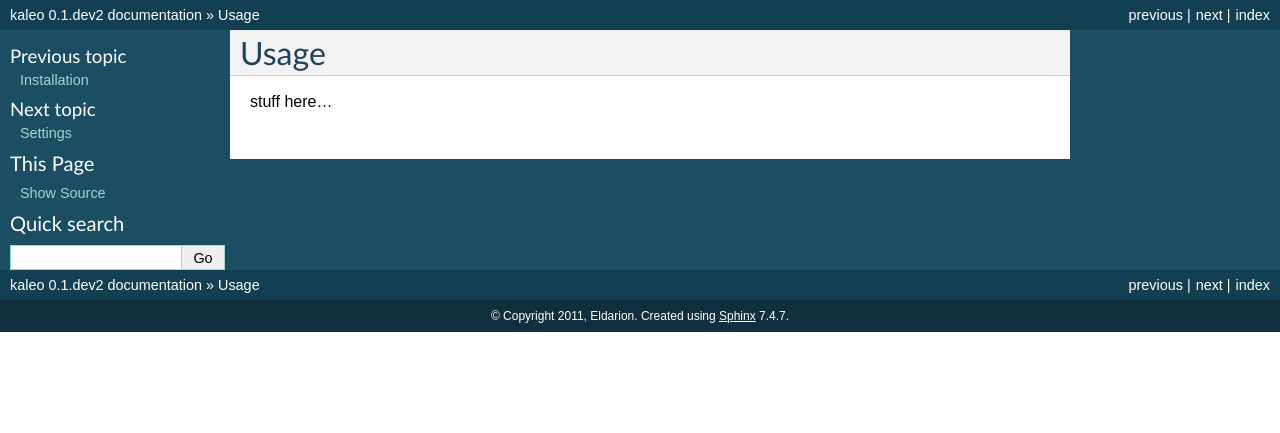
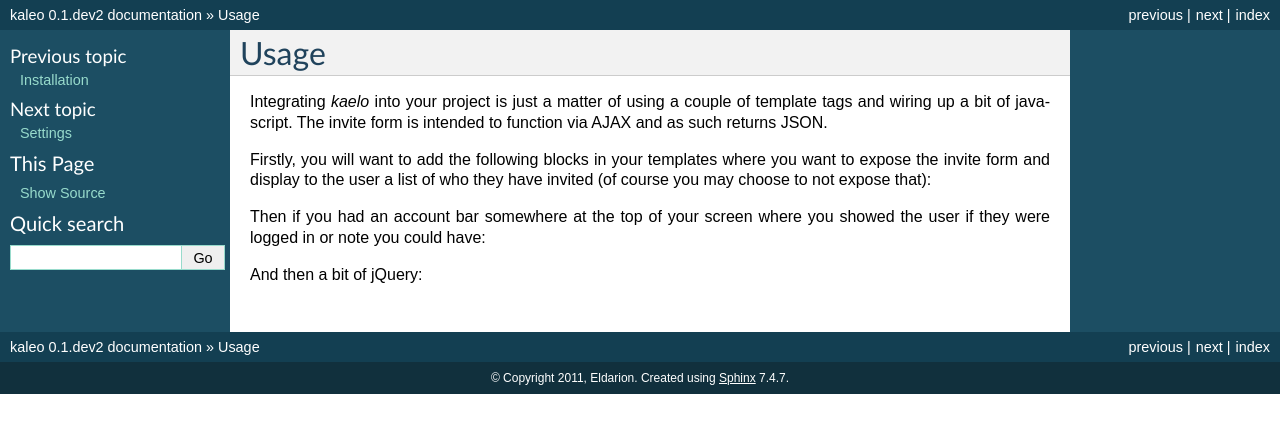
Before and after one commit to pinax/pinax-invitations, a Sphinx documentation site: the page built from docs/usage.rst, in a window 1280 px wide. Shown: the top 433 px of the page. Built offline with Sphinx 7.4.7, drawn with Linux system fonts in a browser that asks for light colours.

Commit message:
wrote usage docs

```diff
--- a/docs/usage.rst
+++ b/docs/usage.rst
@@ -3,4 +3,57 @@
 Usage
 =====
 
-stuff here...
+Integrating `kaelo` into your project is just a matter of using a couple of
+template tags and wiring up a bit of javascript. The invite form is intended
+to function via AJAX and as such returns JSON.
+
+Firstly, you will want to add the following blocks in your templates where
+you want to expose the invite form and display to the user a list of who they
+have invited (of course you may choose to not expose that):
+
+.. code-block: django
+
+    {% load kaleo_tags %}
+
+    <div class="invites">
+        {% invite_form request.user %}
+
+        <div class="sent">
+            <h3>Invitations Sent</h3>
+            {% invites_sent request.user %}
+        </div>
+    </div>
+
+
+Then if you had an account bar somewhere at the top of your screen where you
+showed the user if they were logged in or note you could have:
+
+.. code-block: django
+
+    {% load kaleo_tags %}
+
+    <span class="invitations_remaining">
+        ({% remaining_invites user %})
+    </span>
+
+
+And then a bit of jQuery:
+
+.. code-block: javascript
+
+    $(function () {
+        $('.invites form').ajaxForm(function(data) {
+            if (data.status == "OK") {
+                $('#invitation-form-messages').html("<p>Invitation sent to " + data.email + "</p>");
+                $('.empty-invites').remove();
+                $('.invite-list').append("<li>" + data.email + "</li>");
+                $('.invites form input[type=text]').val("");
+                $('.invitations_remaining').html("(" + data.invitations_remaining + ")");
+                if (data.invitations_remaining == 0) {
+                    $('.invitation_form form').hide();
+                }
+            } else {
+                $('#invitation-form-messages').html(data.errors);
+            }
+        });
+    });
```
